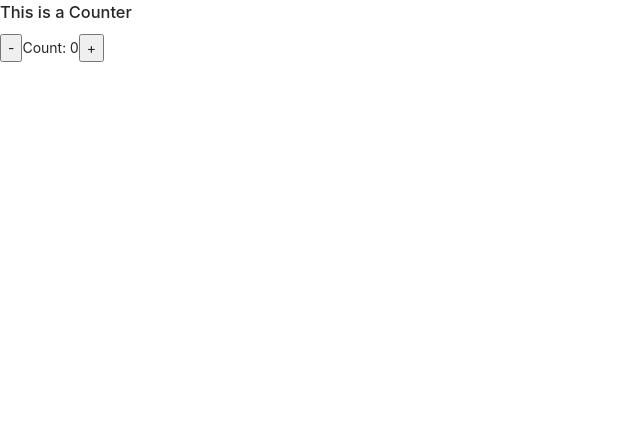
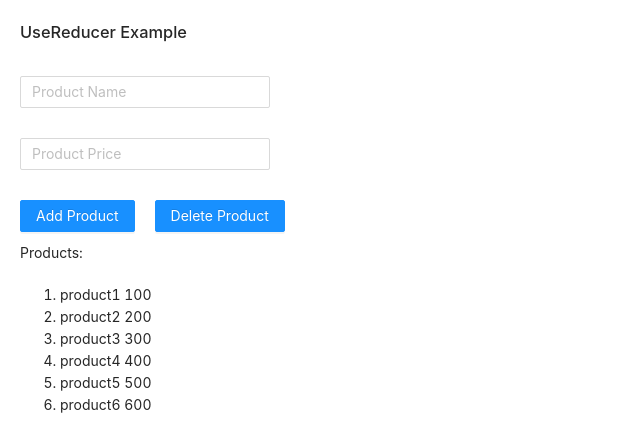
Before and after one commit to abdulwaheed-dev/reactjs-practice, a React (Create React App) app: page / in a window 1280 px wide. Shown: the top 448 px of the page, without its empty margins (0-640 px from the left). Built offline with nearby package versions, Linux system fonts and the light colour scheme.

Commit message:
UseReducer-Example

```diff
--- a/src/App.js
+++ b/src/App.js
@@ -3,7 +3,8 @@ import "antd/dist/antd.css";
 // import { StudentConsumer, StudentProvider } from "./UserContext";
 // import { FacultyProvider } from "./FacultyContext";
 // import ComponentD from "./ComponentD";
-import Counter from "./Counter";
+//import Counter from "./Counter";
+import ReducerExample from "./ReducerExample";
 // import ClickCounter from "./ClickCounter";
 // import KeyPressCounter from "./KeyPressCounter";
 // import MouseHoverCounter from "./MouseHoverCounter";
@@ -15,7 +16,8 @@ function App() {
   // const name = "Khalid Dheto";
   return (
     <div>
-      <Counter />
+      {/* <Counter /> */}
+      <ReducerExample />
       {/* <StudentProvider value={user}>
         <FacultyProvider value={name}>
           <ComponentA />
--- /dev/null
+++ b/src/ReducerExample.js
@@ -0,0 +1,98 @@
+import React, { useReducer, useState } from "react";
+import { Button } from "antd";
+import { Input } from "antd";
+import "./style.css";
+
+const initialState = [
+  { name: "product1", price: 100 },
+  { name: "product2", price: 200 },
+  { name: "product3", price: 300 },
+  { name: "product4", price: 400 },
+  { name: "product5", price: 500 },
+  { name: "product6", price: 600 },
+];
+
+const reducer = (state, action) => {
+  switch (action.type) {
+    case "ADD":
+      return [...state, action.payload];
+    case "DELETE":
+      let newArr = [];
+      state.map((item, index) => {
+        if (index !== state.length - 1) {
+          newArr.push(item);
+        }
+      });
+      return newArr;
+    default:
+      return state;
+  }
+};
+
+function ReducerExample() {
+  const [state, dispatch] = useReducer(reducer, initialState);
+  const [name, setName] = useState("");
+  const [price, setPrice] = useState("");
+
+  // console.log("state");
+  // console.log(state);
+
+  return (
+    <div>
+      <h3 className="space">UseReducer Example</h3>
+      <Input
+        className="textbox2 space"
+        placeholder="Product Name"
+        type="text"
+        name="name"
+        id="name"
+        onChange={(e) => {
+          setName(e.target.value);
+        }}
+      />{" "}
+      <br />
+      <Input
+        className="textbox2 space"
+        placeholder="Product Price"
+        type="text"
+        name="price"
+        id="price"
+        onChange={(e) => {
+          setPrice(e.target.value);
+        }}
+      />{" "}
+      <br />
+      <Button
+        className="space"
+        type="primary"
+        onClick={() => dispatch({ type: "ADD", payload: { name, price } })}
+      >
+        Add Product
+      </Button>
+      <Button
+        className="space"
+        type="primary"
+        onClick={() => dispatch({ type: "DELETE" })}
+      >
+        Delete Product
+      </Button>
+      <br />
+      <span className="space">
+        {" "}
+        Products: <br />
+        <ul className="space">
+          {state.map(({ name, price }) => {
+            return (
+              <li>
+                {name} {price} <br />
+              </li>
+            );
+          })}
+        </ul>
+      </span>
+      <br />
+    </div>
+  );
+}
+
+export default ReducerExample;
--- a/src/style.css
+++ b/src/style.css
@@ -1,7 +1,18 @@
 .textbox {
   width: 450px;
 }
-/* .centering {
+.textbox2 {
+  width: 250px;
+}
+.space {
+  margin-top: 20px;
+  margin-left: 20px;
+  margin-bottom: 10px;
+}
+ul li {
+  list-style-type: decimal;
+}
+/* .makeItCentered {
   display: flex;
   justify-content: center;
   align-items: center;
```
